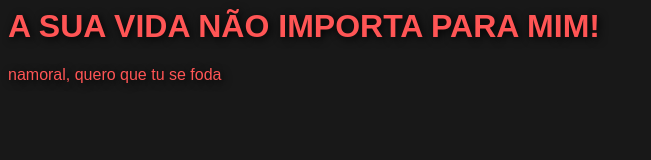
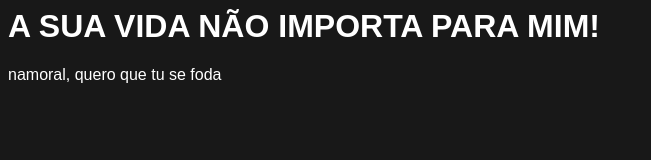
Before and after one commit to erickzin-jogadorDeRoblox/FuckYou, a plain HTML site: page index.html in a window 1280 px wide. Shown: the whole page, without its empty margins (0-651 px from the left). Drawn offline with Linux system fonts and the light colour scheme.

Commit message:
Change text color to white in index.html

```diff
--- a/index.html
+++ b/index.html
@@ -9,12 +9,10 @@
         font-family: Arial, sans-serif;
       }
     h1 {
-        color: #ff5555;
-        text-shadow: 2px 2px 8px #000;
+        color: white;
       }
       p {
-        color: #ff5555;
-        text-shadow: 2px 2px 8px #000;
+        color: white;
       }
       .toggle-btn {
         margin: 18px;
```
